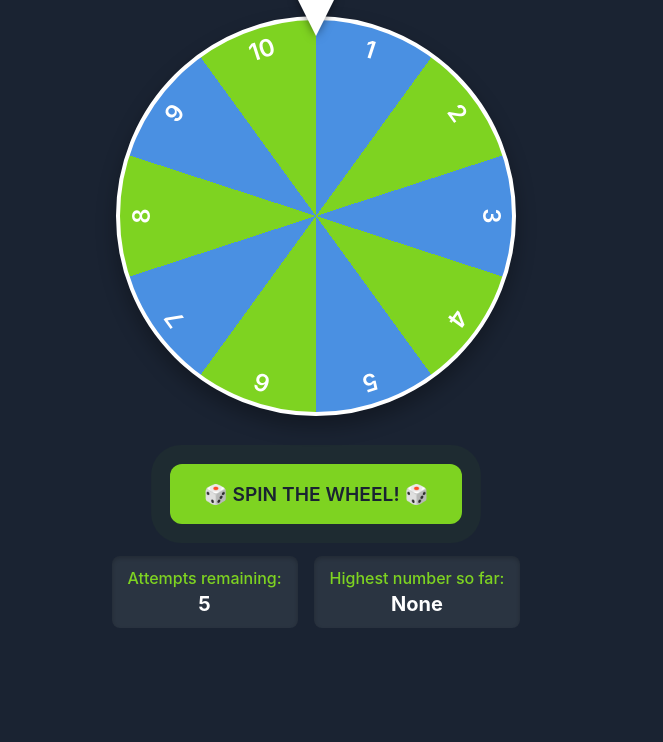
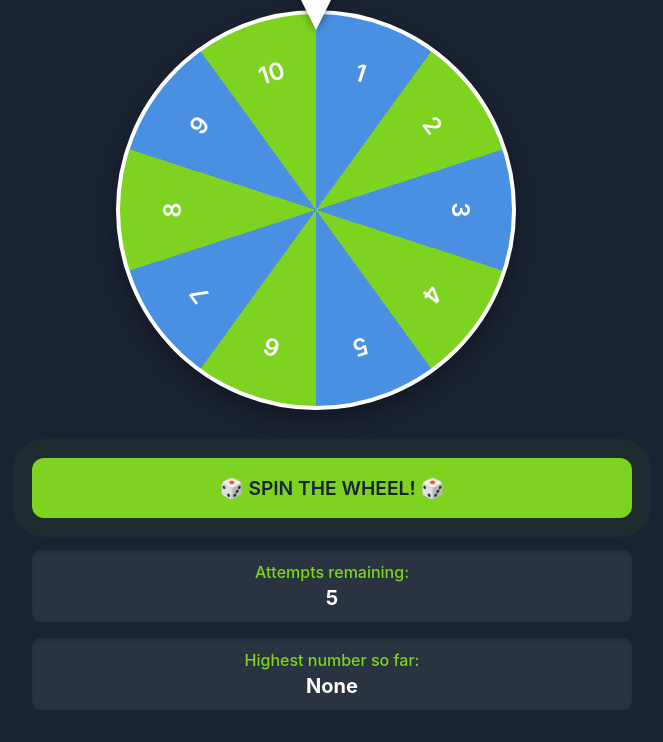
Before and after one commit to Jerlyn/wheeloffortune, a plain HTML site: page wof.html in a window 1280 px wide. Shown: the part 119-861 px from the top of the page, without its empty margins (324-987 px from the left). Before the commit the page ends 800 px from the top, so only its background shows below. Drawn offline with Linux system fonts and the light colour scheme.

Commit message:
centered

```diff
--- a/wof.html
+++ b/wof.html
@@ -46,7 +46,7 @@
         h1 {
             font-size: clamp(2rem, 5vw, 2.5rem);
             font-weight: 700;
-            margin-bottom: 2rem;
+            margin-bottom: 3rem; /* Increased margin for more space */
             color: var(--primary-color);
             letter-spacing: -0.02em;
             text-shadow: 0 4px 6px rgba(0,0,0,0.2);
@@ -95,7 +95,7 @@
             position: absolute;
             top: 50%;
             left: 50%;
-            font-size: 1.5rem;
+            font-size: clamp(1rem, 4vw, 1.5rem); /* Responsive font size */
             font-weight: 600;
             transform-origin: 50% 50%;
             z-index: 3;
@@ -103,16 +103,16 @@
         }
 
         /* Number positions for the wheel segments */
-        .number-1 { transform: translate(-50%, -50%) rotate(18deg) translateY(-175px); }
-        .number-2 { transform: translate(-50%, -50%) rotate(54deg) translateY(-175px); }
-        .number-3 { transform: translate(-50%, -50%) rotate(90deg) translateY(-175px); }
-        .number-4 { transform: translate(-50%, -50%) rotate(126deg) translateY(-175px); }
-        .number-5 { transform: translate(-50%, -50%) rotate(162deg) translateY(-175px); }
-        .number-6 { transform: translate(-50%, -50%) rotate(198deg) translateY(-175px); }
-        .number-7 { transform: translate(-50%, -50%) rotate(234deg) translateY(-175px); }
-        .number-8 { transform: translate(-50%, -50%) rotate(270deg) translateY(-175px); }
-        .number-9 { transform: translate(-50%, -50%) rotate(306deg) translateY(-175px); }
-        .number-10 { transform: translate(-50%, -50%) rotate(342deg) translateY(-175px); }
+        .number-1 { transform: translate(-50%, -50%) rotate(18deg) translateY(-18vh); }
+        .number-2 { transform: translate(-50%, -50%) rotate(54deg) translateY(-18vh); }
+        .number-3 { transform: translate(-50%, -50%) rotate(90deg) translateY(-18vh); }
+        .number-4 { transform: translate(-50%, -50%) rotate(126deg) translateY(-18vh); }
+        .number-5 { transform: translate(-50%, -50%) rotate(162deg) translateY(-18vh); }
+        .number-6 { transform: translate(-50%, -50%) rotate(198deg) translateY(-18vh); }
+        .number-7 { transform: translate(-50%, -50%) rotate(234deg) translateY(-18vh); }
+        .number-8 { transform: translate(-50%, -50%) rotate(270deg) translateY(-18vh); }
+        .number-9 { transform: translate(-50%, -50%) rotate(306deg) translateY(-18vh); }
+        .number-10 { transform: translate(-50%, -50%) rotate(342deg) translateY(-18vh); }
 
         .pointer {
             position: absolute;
@@ -150,6 +150,7 @@
             min-height: 44px; /* Touch target size for accessibility */
             box-shadow: 0 4px 10px rgba(0,0,0,0.3);
             animation: none;
+            width: 100%; /* Ensure button takes full width */
         }
 
         /* Pulsing animation for the button when it's ready */
@@ -187,10 +188,12 @@
 
         .game-info {
             display: flex;
-            justify-content: center;
-            gap: 1rem;
+            flex-direction: column; /* Stack elements vertically */
+            gap: 1rem; /* Space between elements */
             margin-top: 1rem;
             flex-wrap: wrap;
+            width: 100%; /* Make the container full width to center its content */
+            align-items: center; /* Center the counters horizontally */
         }
 
         .attempts-counter, .highest-number {
@@ -201,7 +204,8 @@
             background-color: #2a3441;
             border-radius: 8px;
             box-shadow: inset 0 2px 4px rgba(0,0,0,0.2);
-            min-width: 180px;
+            width: 100%; /* Make them full width */
+            text-align: center;
         }
 
         .count-value {
@@ -281,7 +285,7 @@
 </head>
 <body>
     <div class="container">
-        <h1> Wheel of Fortune</h1>
+        <h1>Wheel of Fortune</h1>
 
         <div class="wheel-container">
             <div class="pointer" aria-hidden="true"></div>
@@ -301,11 +305,12 @@
             </div>
         </div>
 
-        <button class="spin-button ready" id="spinButton" aria-describedby="attemptsCounter">
-            🎲 SPIN THE WHEEL! 🎲
-        </button>
+
 
         <div class="game-info">
+            <button class="spin-button ready" id="spinButton" aria-describedby="attemptsCounter">
+                🎲 SPIN THE WHEEL! 🎲
+            </button>
             <div class="attempts-counter" id="attemptsCounter" role="status" aria-live="polite">
                 Attempts remaining: <span class="count-value" id="attemptsCountValue">5</span>
             </div>
```
